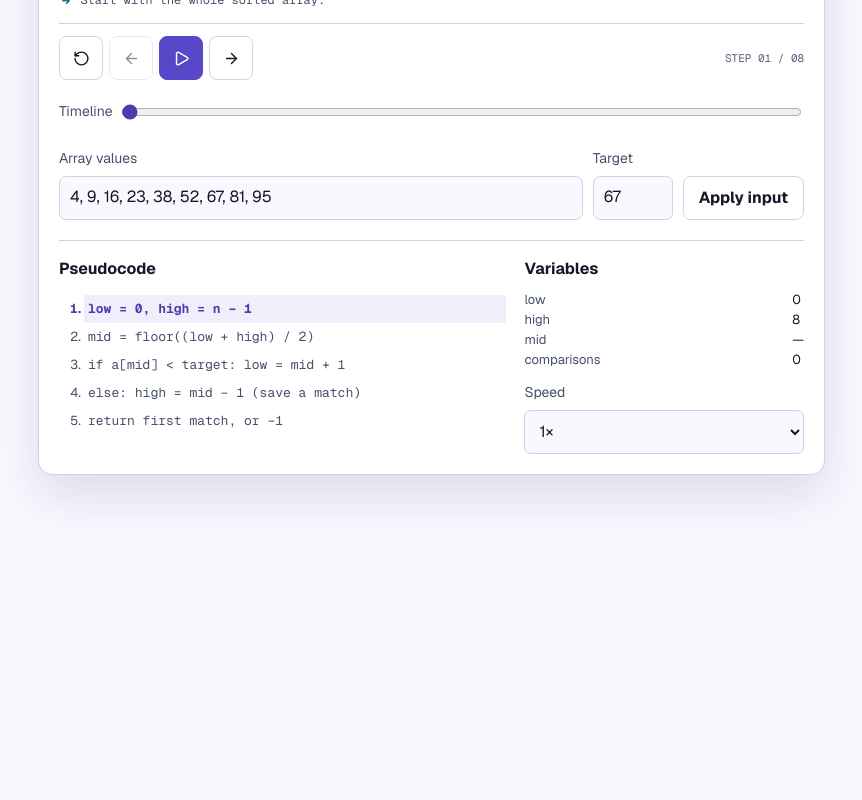
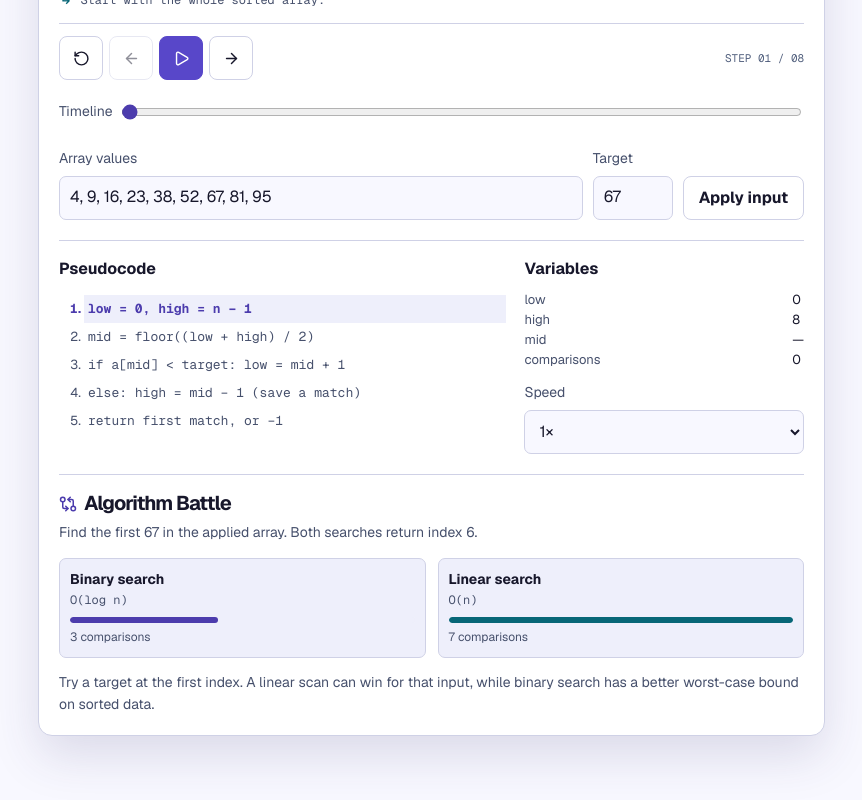
Before and after one commit to Kaushik2210/AlgoAscend, a Next.js app: page /lab in a window 1280 px wide. Shown: the part 703-1503 px from the top of the page, without its empty margins (10-872 px from the left). Before the commit the page ends 1258 px from the top, so only its background shows below. Built offline with nearby package versions, Linux system fonts and the light colour scheme.

Commit message:
feat: compare binary and linear search on shared input

```diff
--- a/app/lab/page.tsx
+++ b/app/lab/page.tsx
@@ -4,5 +4,5 @@ import { TracePanel } from "@/components/trace-panel";
 
 export default async function Lab({searchParams}: {searchParams: Promise<{algorithm?: string}>}) {
   const { algorithm } = await searchParams;
-  return <div className="shell inner-page"><div className="section-marker eyebrow"><FlaskConical size={16}/> VISUAL LAB</div><h1>Inspect every step.</h1><p className="lede">Edit an array, set a target, and see how each comparison changes the algorithm’s state.</p><div className="lab-grid"><TracePanel initial={algorithm === "bubble" ? "bubble" : "binary"}/><aside className="surface lab-notes"><h2>Try an experiment</h2><p>Search for a number that falls between two values. Which comparison tells you it is missing?</p><p>Then try Bubble Sort with an already sorted array. Compare the operation count with the reverse order.</p><Link className="text-link" href="/learn/binary-search">Learn the reasoning <ArrowUpRight size={16}/></Link></aside></div></div>;
+  return <div className="shell inner-page"><div className="section-marker eyebrow"><FlaskConical size={16}/> VISUAL LAB</div><h1>Inspect every step.</h1><p className="lede">Edit an array, set a target, and see how each comparison changes the algorithm’s state.</p><div className="lab-grid"><TracePanel battle initial={algorithm === "bubble" ? "bubble" : "binary"}/><aside className="surface lab-notes"><h2>Try an experiment</h2><p>Search for a number that falls between two values. Which comparison tells you it is missing?</p><p>Then try Bubble Sort with an already sorted array. Compare the operation count with the reverse order.</p><Link className="text-link" href="/learn/binary-search">Learn the reasoning <ArrowUpRight size={16}/></Link></aside></div></div>;
 }
--- a/app/learning.css
+++ b/app/learning.css
@@ -76,3 +76,15 @@ pre {margin:12px 0;background:var(--bg);border:1px solid var(--line);border-radi
 .mentor form {display:grid;gap:10px;margin-block:12px}
 .mentor form .button {justify-self:start}
 .mentor-answer p {white-space:pre-wrap}
+.battle {margin-top:20px;padding-top:18px;border-top:1px solid var(--line)}
+.battle h3 {display:flex;gap:7px;align-items:center;font-size:20px;margin-bottom:8px}
+.battle h3 svg {color:var(--accent)}
+.battle p {font-size:14px}
+.battle dl {display:grid;grid-template-columns:1fr 1fr;gap:12px;margin:14px 0}
+.battle dl>div {padding:10px;border:1px solid var(--line);border-radius:7px;background:var(--band);min-width:0}
+.battle dt {font-size:14px;font-weight:650}
+.battle dt code {display:block;color:var(--muted);font-size:12px;font-weight:400}
+.battle dd {display:grid;gap:5px;margin:8px 0 0;font-size:12px;color:var(--muted)}
+.battle-track {display:block;background:var(--raised);height:6px;border-radius:5px;overflow:hidden}
+.battle-track i {display:block;height:100%;background:var(--accent);border-radius:5px}
+.battle dl>div:nth-child(2) i {background:var(--cyan)}
--- /dev/null
+++ b/components/search-battle.tsx
@@ -0,0 +1,16 @@
+import { GitCompareArrows } from "lucide-react";
+import { linearFind } from "@/lib/trace";
+
+export function SearchBattle({values,target,binaryCount,match}: {values: readonly number[]; target: number; binaryCount: number; match: number}) {
+  const linear = linearFind(values,target);
+  const max = Math.max(linear.comparisons,binaryCount,1);
+  return <section className="battle">
+    <h3><GitCompareArrows size={18} aria-hidden="true"/> Algorithm Battle</h3>
+    <p>Find the first {target} in the applied array. {match < 0 ? "The target is absent." : `Both searches return index ${match}.`}</p>
+    <dl>
+      <div><dt>Binary search <code>O(log n)</code></dt><dd><span aria-hidden="true" className="battle-track"><i style={{width:`${100 * binaryCount / max}%`}}/></span><span>{binaryCount} {binaryCount === 1 ? "comparison" : "comparisons"}</span></dd></div>
+      <div><dt>Linear search <code>O(n)</code></dt><dd><span aria-hidden="true" className="battle-track"><i style={{width:`${100 * linear.comparisons / max}%`}}/></span><span>{linear.comparisons} {linear.comparisons === 1 ? "comparison" : "comparisons"}</span></dd></div>
+    </dl>
+    <p>Try a target at the first index. A linear scan can win for that input, while binary search has a better worst-case bound on sorted data.</p>
+  </section>;
+}
--- a/components/trace-panel.tsx
+++ b/components/trace-panel.tsx
@@ -3,13 +3,14 @@
 import { useEffect, useState } from "react";
 import { ArrowLeft, ArrowRight, Braces, ChevronDown, CircleDot, Pause, Play, RotateCcw } from "lucide-react";
 import { binaryTrace, bubbleTrace, parseValues, traces } from "@/lib/trace";
+import { SearchBattle } from "./search-battle";
 import type { Algorithm, Frame } from "@/lib/trace";
 
 function makeFrames(algorithm: Algorithm): Frame[] {
   return algorithm === "binary" ? binaryTrace(traces.binary.values, traces.binary.target) : bubbleTrace(traces.bubble.values);
 }
 
-export function TracePanel({ preview = false, initial = "binary" }: { preview?: boolean; initial?: Algorithm }) {
+export function TracePanel({ preview = false, initial = "binary", battle = false }: { preview?: boolean; initial?: Algorithm; battle?: boolean }) {
   const [algorithm, setAlgorithm] = useState<Algorithm>(initial);
   const [frames, setFrames] = useState(() => makeFrames(initial));
   const [index, setIndex] = useState(preview ? 1 : 0);
@@ -24,6 +25,7 @@ export function TracePanel({ preview = false, initial = "binary" }: { preview?:
   const last = index === frames.length - 1;
   const max = Math.max(1, ...frame.values.map(Math.abs));
   const middle = frame.active[0];
+  const final = frames[frames.length - 1];
   const contrastingWindow = algorithm === "binary" ? "Search window" : "Unsorted window";
 
   useEffect(() => {
@@ -113,6 +115,7 @@ export function TracePanel({ preview = false, initial = "binary" }: { preview?:
             <div><strong>Variables</strong><dl className="variables"><dt>low</dt><dd>{frame.low}</dd><dt>high</dt><dd>{frame.high}</dd><dt>{algorithm === "binary" ? "mid" : "left"}</dt><dd>{middle ?? "—"}</dd><dt>comparisons</dt><dd>{frame.operations}</dd></dl>
             <label>Speed<select value={speed} onChange={event => setSpeed(Number(event.target.value))}><option value={0.5}>0.5×</option><option value={1}>1×</option><option value={2}>2×</option></select></label></div>
           </div>
+          {battle && algorithm === "binary" && <SearchBattle values={final.values} target={appliedTarget} binaryCount={final.operations} match={final.result ?? -1}/> }
         </>}
       </div>
     </div>
--- a/lib/trace.ts
+++ b/lib/trace.ts
@@ -101,3 +101,10 @@ export function bubbleTrace(input: readonly number[]): Frame[] {
   add(4, "The array is sorted.");
   return frames;
 }
+
+export function linearFind(values: readonly number[], target: number) {
+  for (const [index, value] of values.entries()) {
+    if (value === target) return {index, comparisons:index + 1};
+  }
+  return {index:-1, comparisons:values.length};
+}
```
Also changed, not shown: 1 other file (tests, documents, lock files or other folders).
